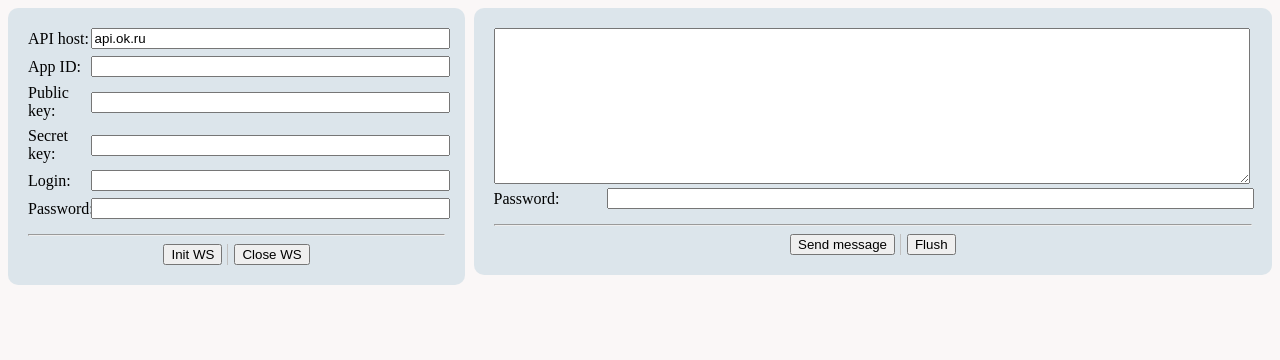
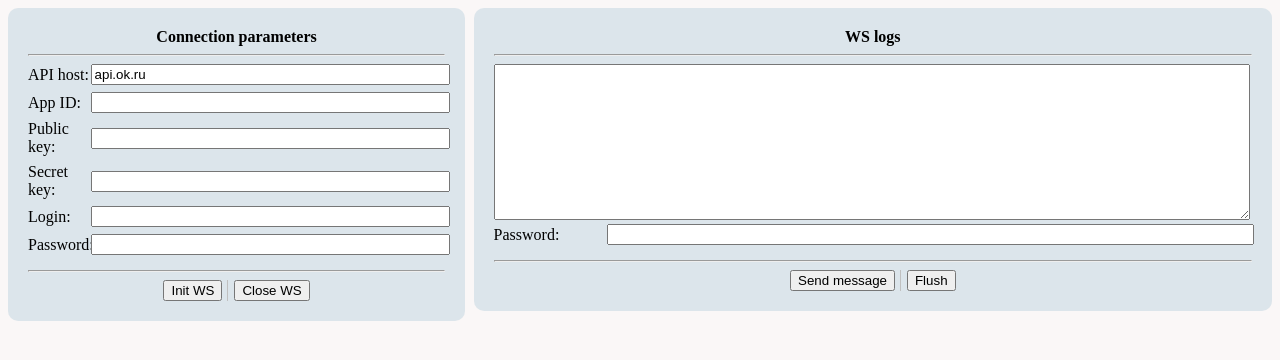
Before and after one commit to Artyomcool/ws-ok-api-testform, a plain HTML site: page index.html in a window 1280 px wide. Drawn offline with Linux system fonts and the light colour scheme.

Commit message:
block title

```diff
--- a/css/main.css
+++ b/css/main.css
@@ -29,6 +29,11 @@
     background-color: #79a7c03b;
 }
 
+.island-title {
+    text-align: center;
+    font-weight: bold;
+}
+
 .actions {
     display: flex;
     justify-content: center;
--- a/index.html
+++ b/index.html
@@ -9,6 +9,8 @@
 
     <body>
         <div class="ws-params island">
+            <div class="island-title">Connection parameters</div>
+            <hr/>
             <div class="ws-param">
                 <span class="ws-param-title">
                     API host:
@@ -66,6 +68,8 @@
         </div>
 
         <div class="data-log island">
+            <div class="island-title">WS logs</div>
+            <hr/>
             <div class="log">
                 <textarea id="chatlog" readonly rows="10"></textarea><br/>
                 <div class="ws-param">
```
